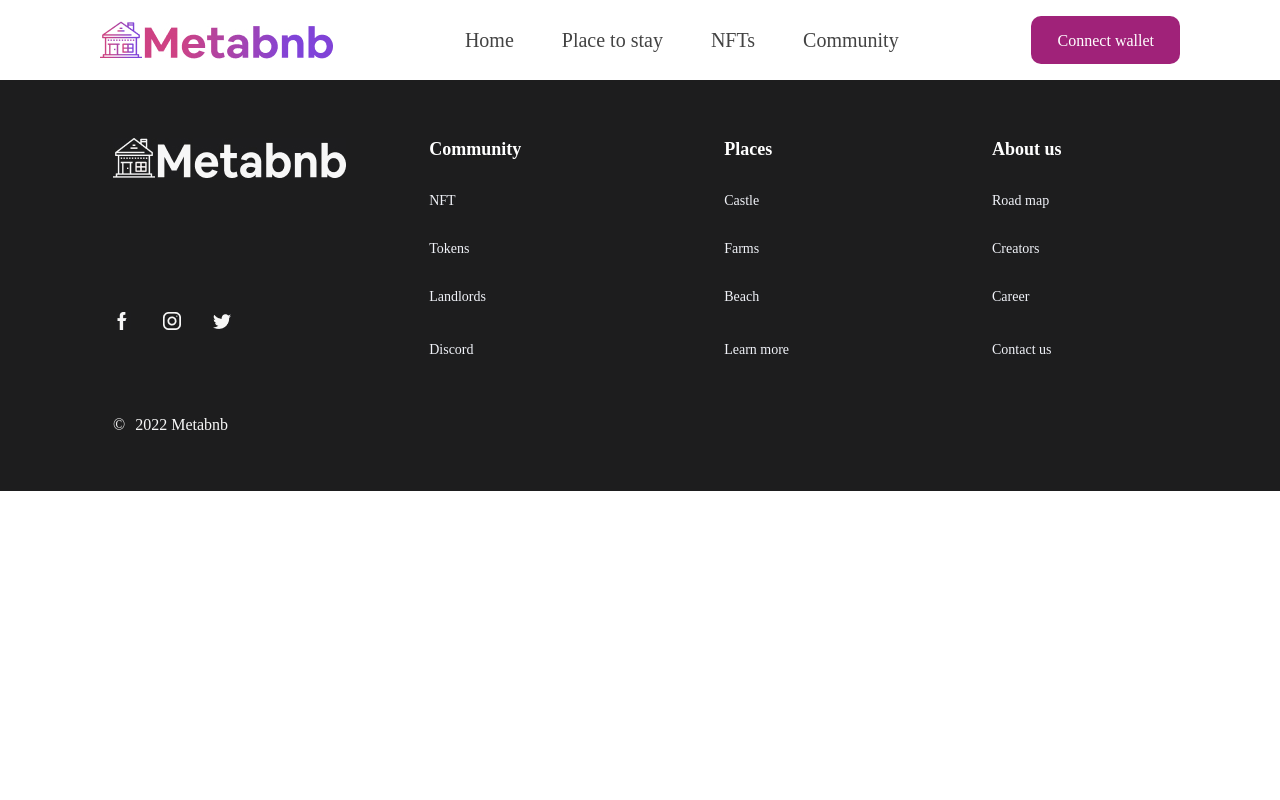
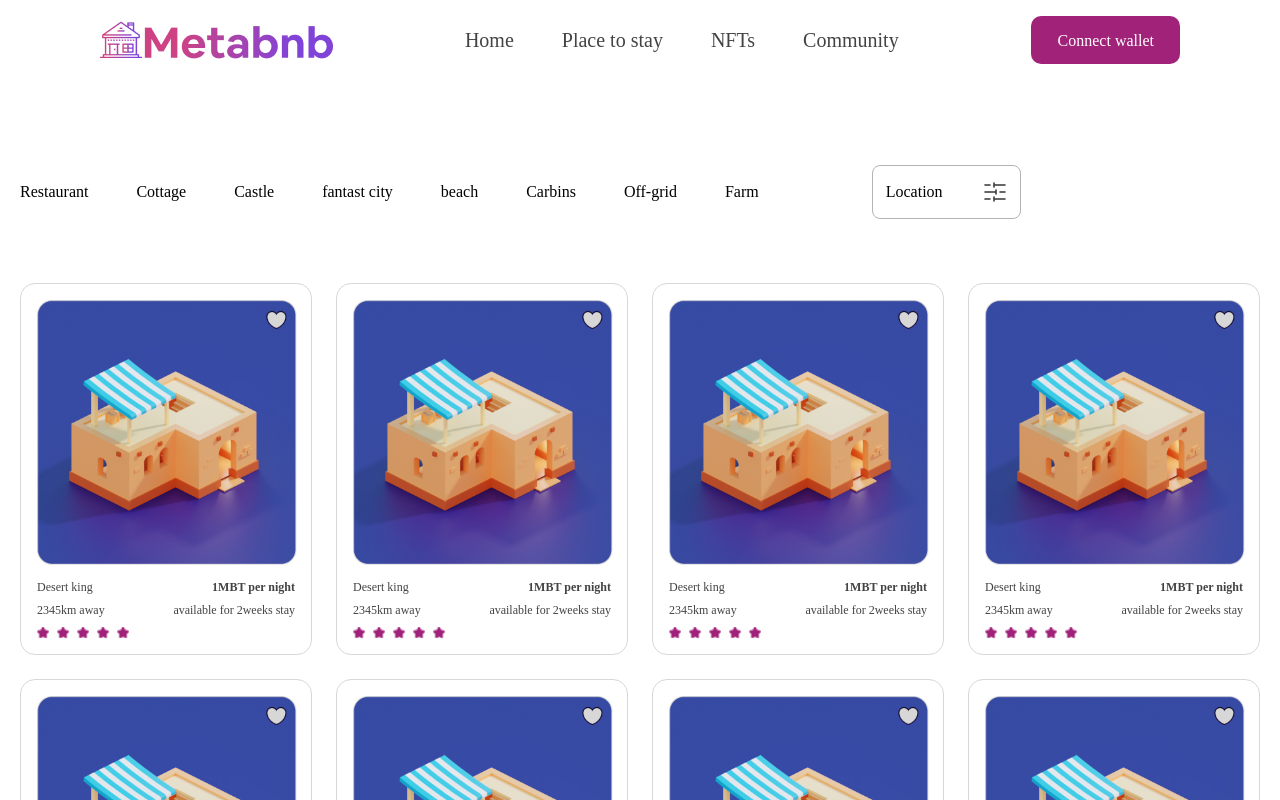
Before and after one commit to teddyakoeyong237/hng9.0stage-3, a React (Create React App) app: page /placetostay in a window 1280 px wide. Shown: the top 800 px of the page. Built offline with nearby package versions, Linux system fonts and the light colour scheme; a web font is replaced by a local one.

Commit message:
Added location setting icon and built place to stay page

```diff
--- a/src/pages/placetostay/PlaceToStay.jsx
+++ b/src/pages/placetostay/PlaceToStay.jsx
@@ -1,10 +1,41 @@
 import React from 'react';
+import Card from '../../component/card/Card';
 import './placetostay.css';
 
 function PlaceToStay() {
     return (
         <div className='placetostay'>
-
+            <div className="categories">
+                <ul>
+                    <li>Restaurant</li>
+                    <li>Cottage</li>
+                    <li>Castle</li>
+                    <li>fantast city</li>
+                    <li>beach</li>
+                    <li>Carbins</li>
+                    <li>Off-grid</li>
+                    <li>Farm</li>
+                    <li className='category_menu'>Location<span><img src="images/setting.jpg" alt="" /></span></li>
+                </ul>
+            </div>
+            <div className="all_cards">
+                <Card image_url={"images/image1.jpg"}/>
+                <Card image_url={"images/image1.jpg"}/>
+                <Card image_url={"images/image1.jpg"}/>
+                <Card image_url={"images/image1.jpg"}/>
+                <Card image_url={"images/image1.jpg"}/>
+                <Card image_url={"images/image1.jpg"}/>
+                <Card image_url={"images/image1.jpg"}/>
+                <Card image_url={"images/image1.jpg"}/>
+                <Card image_url={"images/image1.jpg"}/>
+                <Card image_url={"images/image1.jpg"}/>
+                <Card image_url={"images/image1.jpg"}/>
+                <Card image_url={"images/image1.jpg"}/>
+                <Card image_url={"images/image1.jpg"}/>
+                <Card image_url={"images/image1.jpg"}/>
+                <Card image_url={"images/image1.jpg"}/>
+                <Card image_url={"images/image1.jpg"}/>
+            </div>
         </div>
     );
 }
--- a/src/pages/placetostay/placetostay.css
+++ b/src/pages/placetostay/placetostay.css
@@ -0,0 +1,37 @@
+.categories{
+    margin: 85px auto 64px;
+    max-width: 1240px;
+}
+.categories ul{
+    display: flex;
+    gap: 48px;
+    align-items: center;
+    justify-content: flex-start;
+    list-style: none;
+}
+.categories ul li{
+    cursor: pointer;
+}
+.placetostay .all_cards{
+    max-width: 1240px;
+    margin: 4px auto 92px;
+    display: flex;
+    gap: 24px;
+    flex-wrap: wrap;
+    justify-content: center;
+}
+.category_menu{
+    padding: 14px 13px;
+    background: linear-gradient(124.4deg, #FFFFFF 10.8%, #FFFFFF 87.34%);
+    border: 1px solid #B4B4B4;
+    border-radius: 8px;
+    display: flex;
+    align-items: center;
+    justify-content: space-evenly;
+    gap: 40px;
+    margin-left: 65px;
+}
+.category_menu span{
+    display: flex;
+    align-items: center;
+}
```
Also changed, not shown: public/images/setting.jpg (added).
